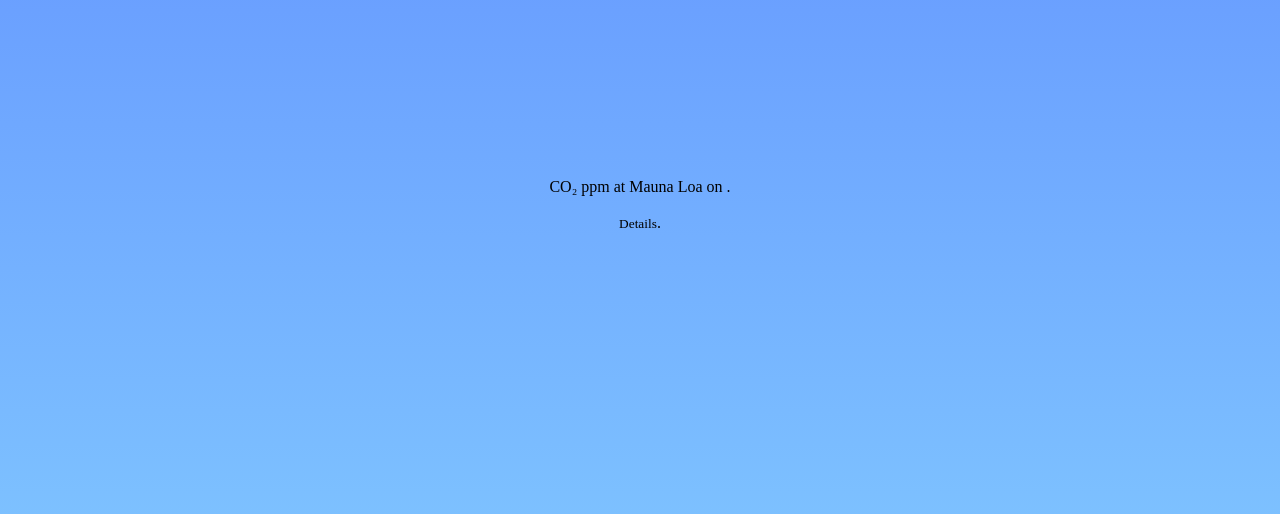
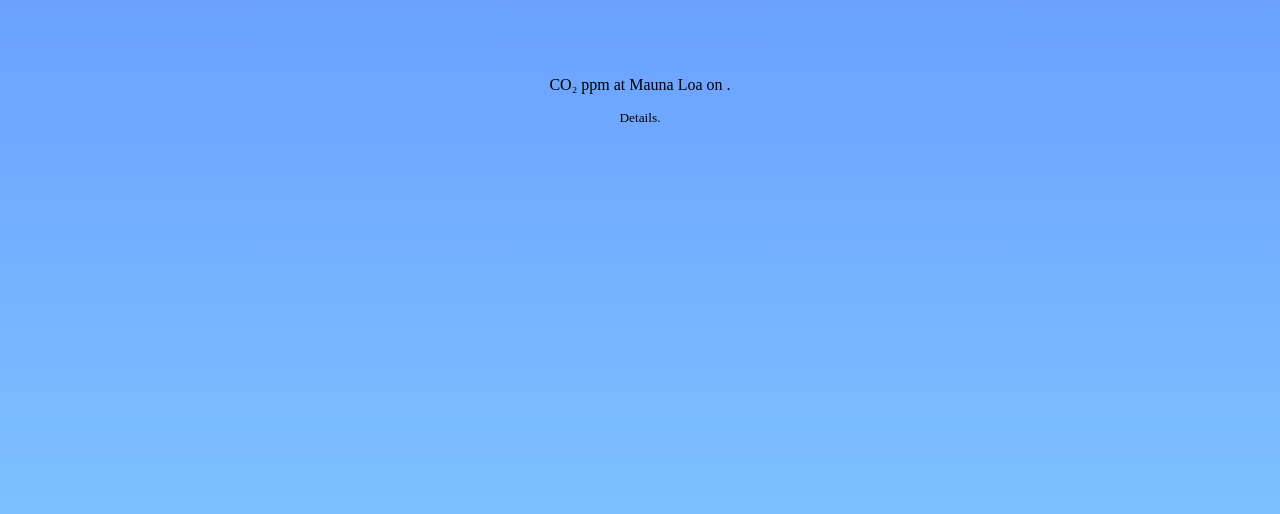
Before and after one commit to wdenton/ghg.earth, a plain HTML site: page index.html in a window 1280 px wide. Shown: the part 132-646 px from the top of the page. Drawn offline with Linux system fonts and the light colour scheme; no server answers.

Commit message:
Cache up to six hours; clean up

```diff
--- a/index.html
+++ b/index.html
@@ -29,10 +29,12 @@
     <div id="box">
       <div>
 	<span id="co2"></span>
-	<br >
-	CO₂ ppm at Mauna Loa on <span id="date"></span>.
-	<br> <br>
-	<a href="https://www.miskatonic.org/ghg.earth/" style="font-size: smaller;">Details</a>.
+	<p>
+	  CO₂ ppm at Mauna Loa on <span id="date"></span>.
+	  </p>
+	<p class="details">
+	  <a href="https://www.miskatonic.org/ghg.earth/">Details</a>.
+	</p>
       </div>
     </div>
   </body>
```
Also changed, not shown: 1 other file.
